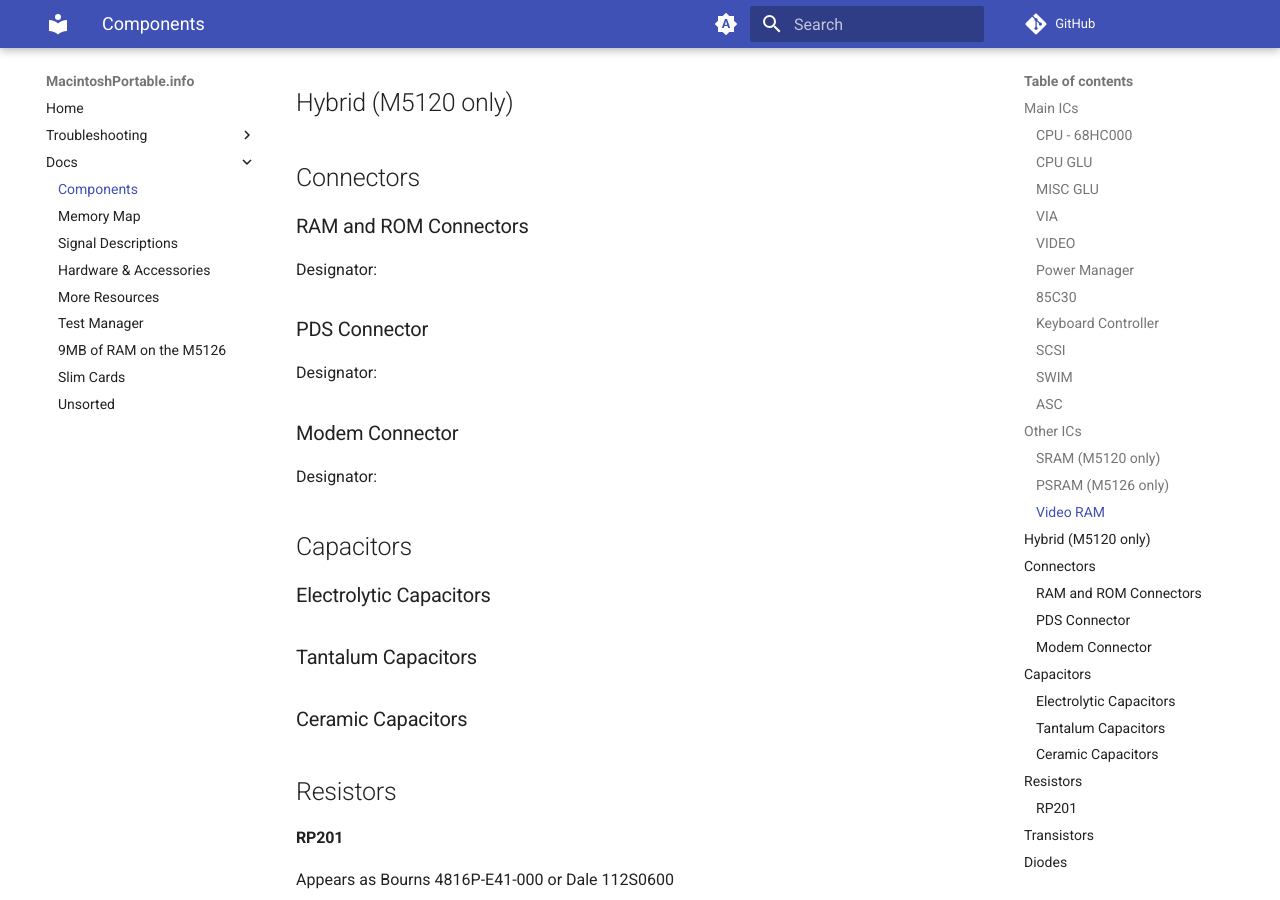
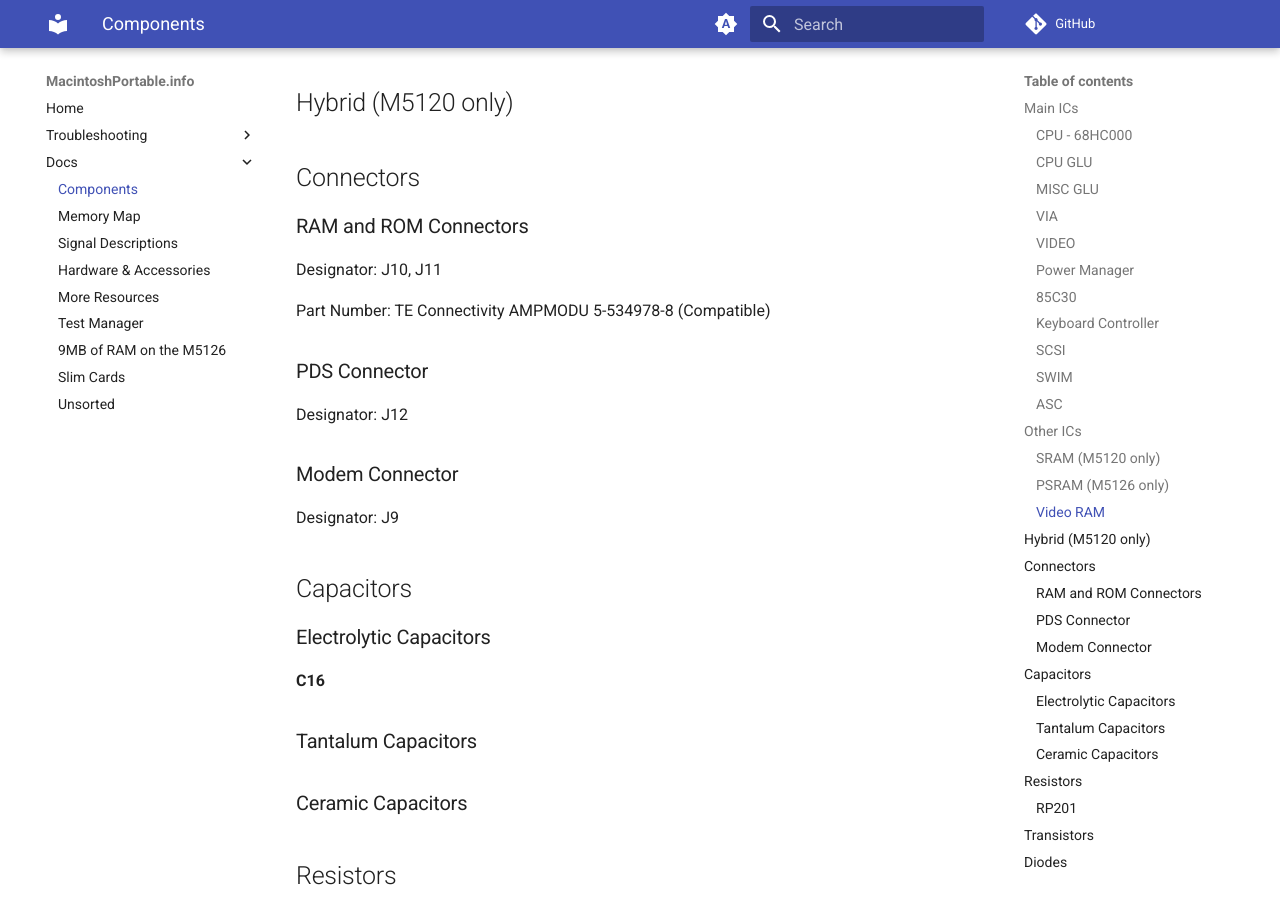
Before and after one commit to rezafouladian/MacintoshPortable, an MkDocs documentation site: the page built from docs/Components.md, in a window 1280 px wide and 900 px high, scrolled down 2412 px. Built offline with MkDocs 1.6.1 and Material for MkDocs 9.7.7, drawn with Linux system fonts in a browser that asks for light colours; comment, search, counter and statistics services are not loaded.

Commit message:
Add connector designators and part numbers

```diff
--- a/docs/Components.md
+++ b/docs/Components.md
@@ -100,19 +100,23 @@ Apple Part Number: 344S0063-1
 
 ### RAM and ROM Connectors
 
-Designator:
+Designator: J10, J11
+
+Part Number: TE Connectivity AMPMODU 5-534978-8 (Compatible)
 
 ### PDS Connector
 
-Designator:
+Designator: J12
 
 ### Modem Connector
 
-Designator:
+Designator: J9
 
 ## Capacitors
 
 ### Electrolytic Capacitors
+
+**C16**
 
 ### Tantalum Capacitors
 
```
